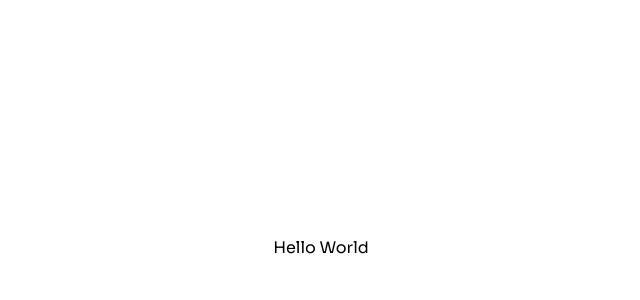
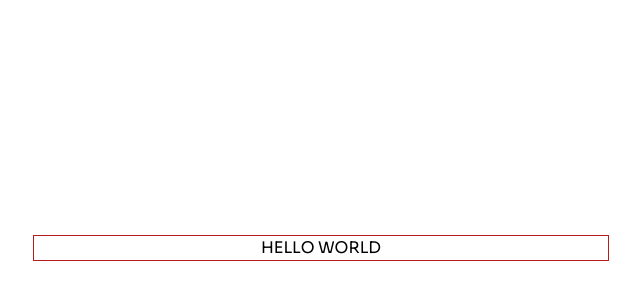
Before and after one commit to MAKIENAUT/KM2C, a Next.js app: page / in a window 1280 px wide. Shown: the part 152-452 px from the top of the page, without its empty margins (319-959 px from the left). Built offline with nearby package versions, Linux system fonts and the light colour scheme.

Commit message:
Simple first commit

```diff
--- a/src/app/page.tsx
+++ b/src/app/page.tsx
@@ -2,8 +2,8 @@ import Main from "@/components/Main";
 
 export default function Home() {
   return (
-    <Main >
-      Hello World
+    <Main variant="primary">
+      <div className="flex justify-center w-1/2 border border-red-700">HELLO WORLD </div>
     </Main>
   )
 }
```
